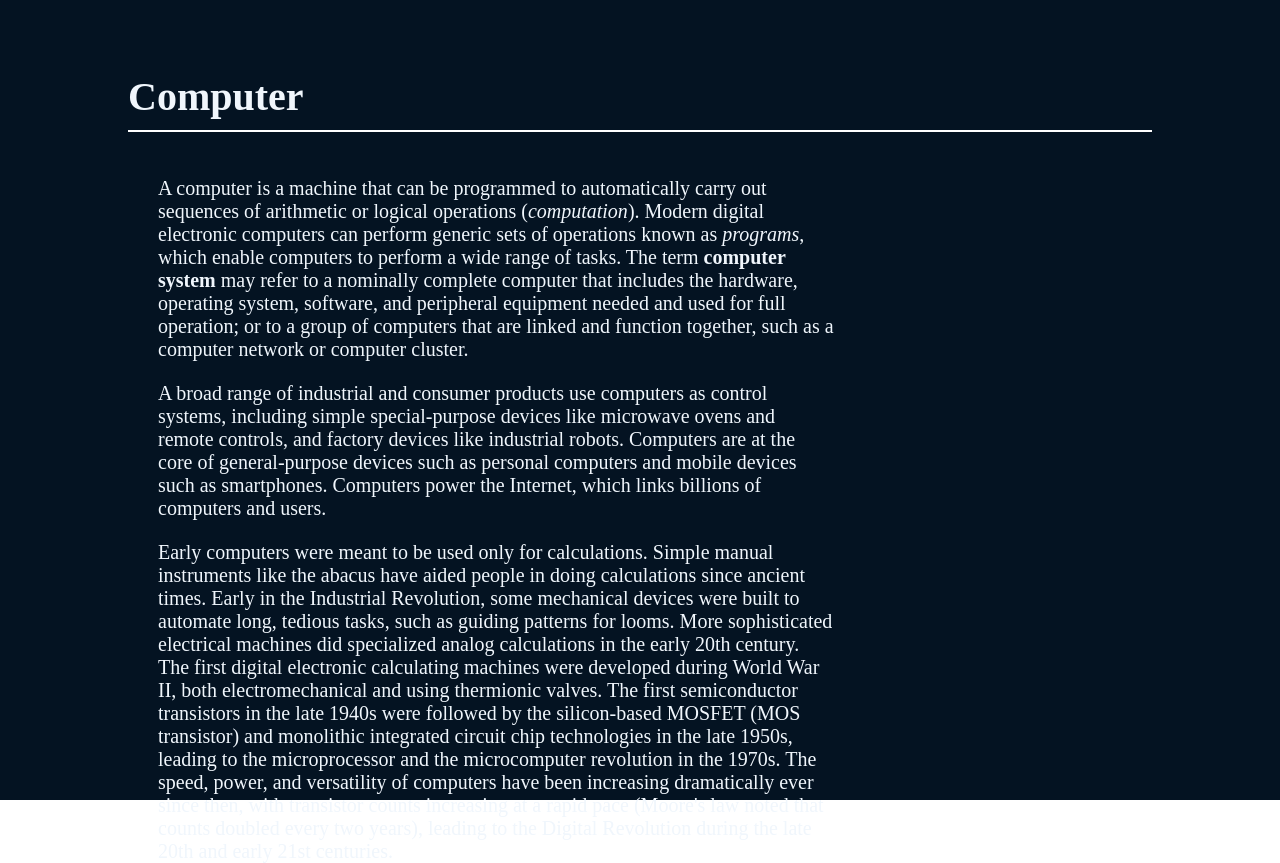
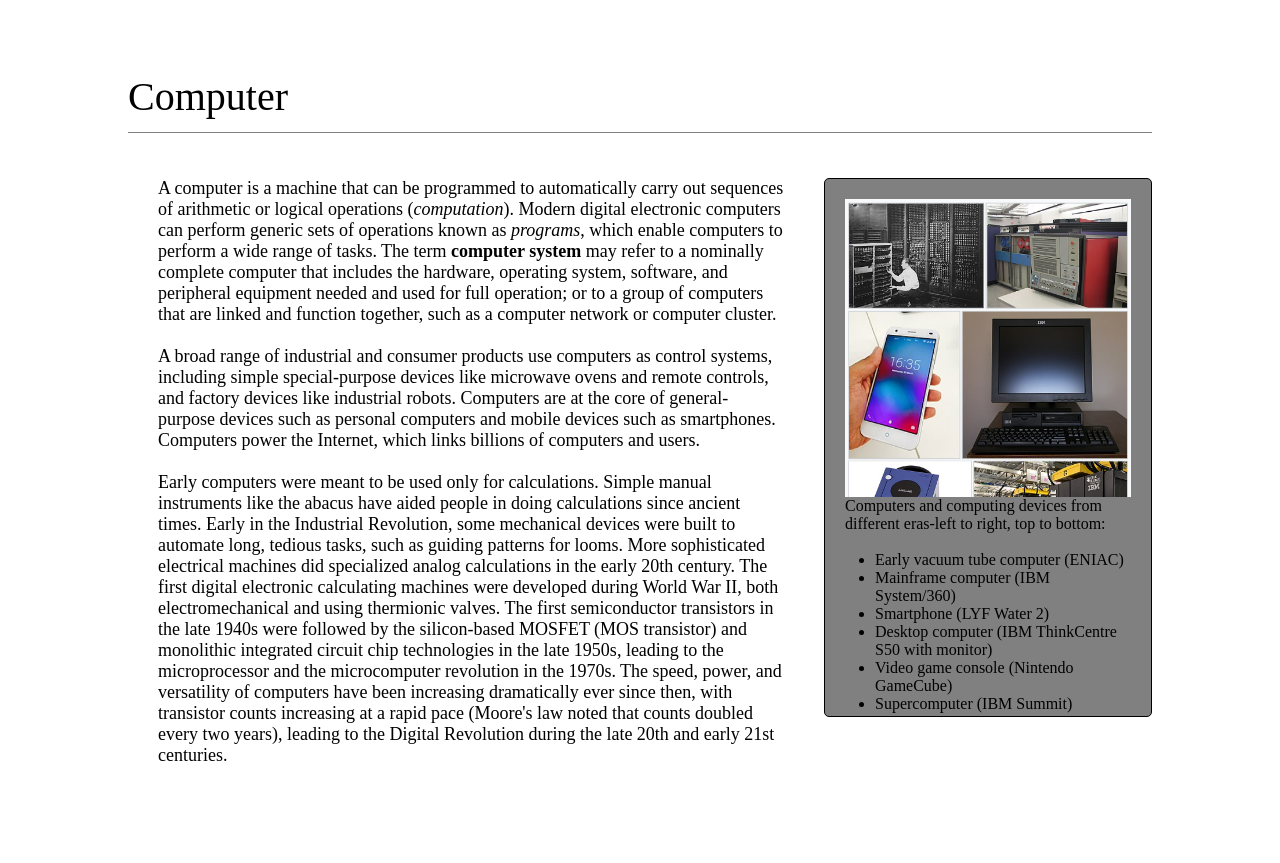
Before and after one commit to bay3m/GitGud-Learning-Web, a Flask app: page /computer in a window 1280 px wide. After the commit the page ends 761 px from the top, so only its background shows below. Run offline with Flask 3, Linux system fonts and the light colour scheme.

Commit message:
adding computer content section

```diff
--- a/application/static/style.css
+++ b/application/static/style.css
@@ -155,13 +169,11 @@ nav.nav_bar > h2 > a {
 
 .nav_bar > ul > li > a {
     text-decoration: none;
-    color: var(--color4);
+    /* color: var(--color4); */
 }
 
-.border {
+div.border {
     width: 100vw;
-    height: 0.5px;
-    background-color: gray;
 }
 
 .section_1_content {
@@ -282,8 +295,8 @@ section.section_3 > div.container {
 .section_wiki {
     width: 100vw;
     height: 100vh;
-    background-color: #041322;
-    color: var(--color4);
+    /* background-color: #041322; */
+    /* color: var(--color4); */
     display: flex;
     display: inline-block;
     padding-top: 4%;
@@ -312,7 +325,7 @@ section.section_3 > div.container {
 }
 
 .wiki_text {
-    width: 70%;
+    width: 65%;
     padding-right: 20px;
     display: flex;
     flex-direction: column;
@@ -323,6 +336,28 @@ section.section_3 > div.container {
 }
 
 .wiki_text > p {
-    font-size: 20px;
+    font-size: 18px;
     font-weight: 0;
 }
+
+.wiki_image {
+    width: 33%;
+    height: 90%;
+    padding: 20px;
+    background-color: gray;
+    border: 1px solid;
+    border-radius: 5px;
+
+}
+
+.wiki_image > .computer_image {
+    width: 100%;
+    height: 60%;
+    background-image: url(images/computer.png);
+    background-size: cover;
+    /* background-color: red; */
+}
+
+.wiki_image_text {
+    padding-left: 30px;
+}
--- a/application/templates/computer.html
+++ b/application/templates/computer.html
@@ -9,8 +9,8 @@
 <body>
     <section class="section_wiki">
         <br>
-        <h1 style="margin-top: 0.4%;">Computer</h1>
-        <div class="border" style="width: 100%; margin-top: 10px; height: 1.5px; background-color: white;"></div>
+        <h1 style="margin-top: 0.4%; font-weight: 500;">Computer</h1>
+        <div class="border" style="width: 100%; margin-top: 12px; height: 0.5px; background-color: gray;"></div>
         <div class="wiki_container">
             <div class="wiki_content">
                 <div class="wiki_text">
@@ -25,7 +25,19 @@
                     <p>Early computers were meant to be used only for calculations. Simple manual instruments like the abacus have aided people in doing calculations since ancient times. Early in the Industrial Revolution, some mechanical devices were built to automate long, tedious tasks, such as guiding patterns for looms. More sophisticated electrical machines did specialized analog calculations in the early 20th century. The first digital electronic calculating machines were developed during World War II, both electromechanical and using thermionic valves. The first semiconductor transistors in the late 1940s were followed by the silicon-based MOSFET (MOS transistor) and monolithic integrated circuit chip technologies in the late 1950s, leading to the microprocessor and the microcomputer revolution in the 1970s. The speed, power, and versatility of computers have been increasing dramatically ever since then, with transistor counts increasing at a rapid pace (Moore's law noted that counts doubled every two years), leading to the Digital Revolution during the late 20th and early 21st centuries.</p>
                 </div>
                 <div class="wiki_image">
-                    <img src="" alt="">
+                    <div class="computer_image"></div>
+                    <p>Computers and computing devices from different eras-left to right, top to bottom:</p>
+                    <div class="wiki_image_text">
+                        <br>
+                        <ul>
+                            <li>Early vacuum tube computer (ENIAC)</li>
+                            <li>Mainframe computer (IBM System/360)</li>
+                            <li>Smartphone (LYF Water 2)</li>
+                            <li>Desktop computer (IBM ThinkCentre S50 with monitor)</li>
+                            <li>Video game console (Nintendo GameCube)</li>
+                            <li>Supercomputer (IBM Summit)</li>
+                        </ul>
+                    </div>
                 </div>
             </div>
         </div>
```
Also changed, not shown: other parts of application/static/style.css (+35 -20 lines), application/templates/base.html (+0 -13 lines), application/templates/index.html (+13 -0 lines), application/static/images/computer.png (added).
